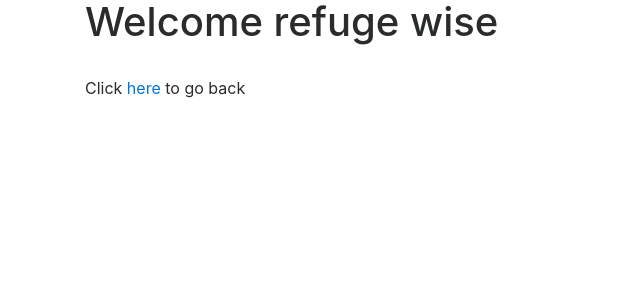
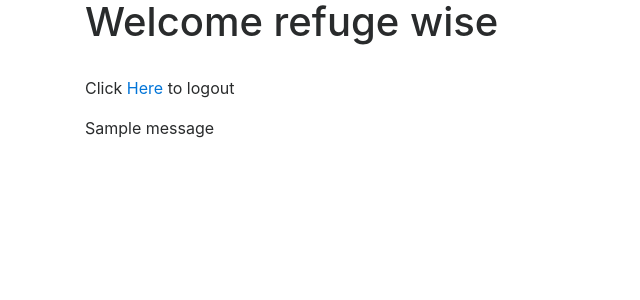
Before and after one commit to wagolemusa/FlaskAPis, a Flask app: page /welcome in a window 1280 px wide. Shown: the top 300 px of the page, without its empty margins (0-640 px from the left). Run offline with Flask 2, Linux system fonts and the light colour scheme; the visitor is signed in with stand-in values (Sample User, id 1); one stand-in notice (Sample message) is shown; some libraries are stand-ins or nearby versions.

Commit message:
modifiy flash message

```diff
--- a/app.py
+++ b/app.py
@@ -54,7 +54,7 @@ def login():
 def logout():
 	session.pop('logged_in', None)
 	flash('You were just Logged out')
-	return redirect(url_for('welcome'))
+	return redirect(url_for('home'))
 
 def connect_db():
 	return sqlite3.connect(app.database)
--- a/templates/base.html
+++ b/templates/base.html
@@ -13,7 +13,7 @@
 	<p class="error"><strong>Error</strong>{{ error }}</p>
 {% endif %}
 
-{% for messages in get_flashed_messages() %}
+{% for message in get_flashed_messages() %}
 	{{ message }}
 {% endfor %}
 
--- a/templates/index.html
+++ b/templates/index.html
@@ -3,8 +3,10 @@
 {% block content %}
 
 		<h1>Welcome to Flask</h1>
+				<p>Click <a href="/login">Here</a> to login</p>
+
 		<br>
-		<p>Click <a href="/logout">Here</a> to logout</p>
+
 <h3>Posts</h3>
 {% for post in posts %}
 	<p>
--- a/templates/welcome.html
+++ b/templates/welcome.html
@@ -3,6 +3,6 @@
 
 		<h1>Welcome refuge wise</h1>
 		<br/>
-		<p>Click <a href="/">here</a> to go back</p>
+		<p>Click <a href="/logout">Here</a> to logout</p>
 
 {% endblock %}
```
